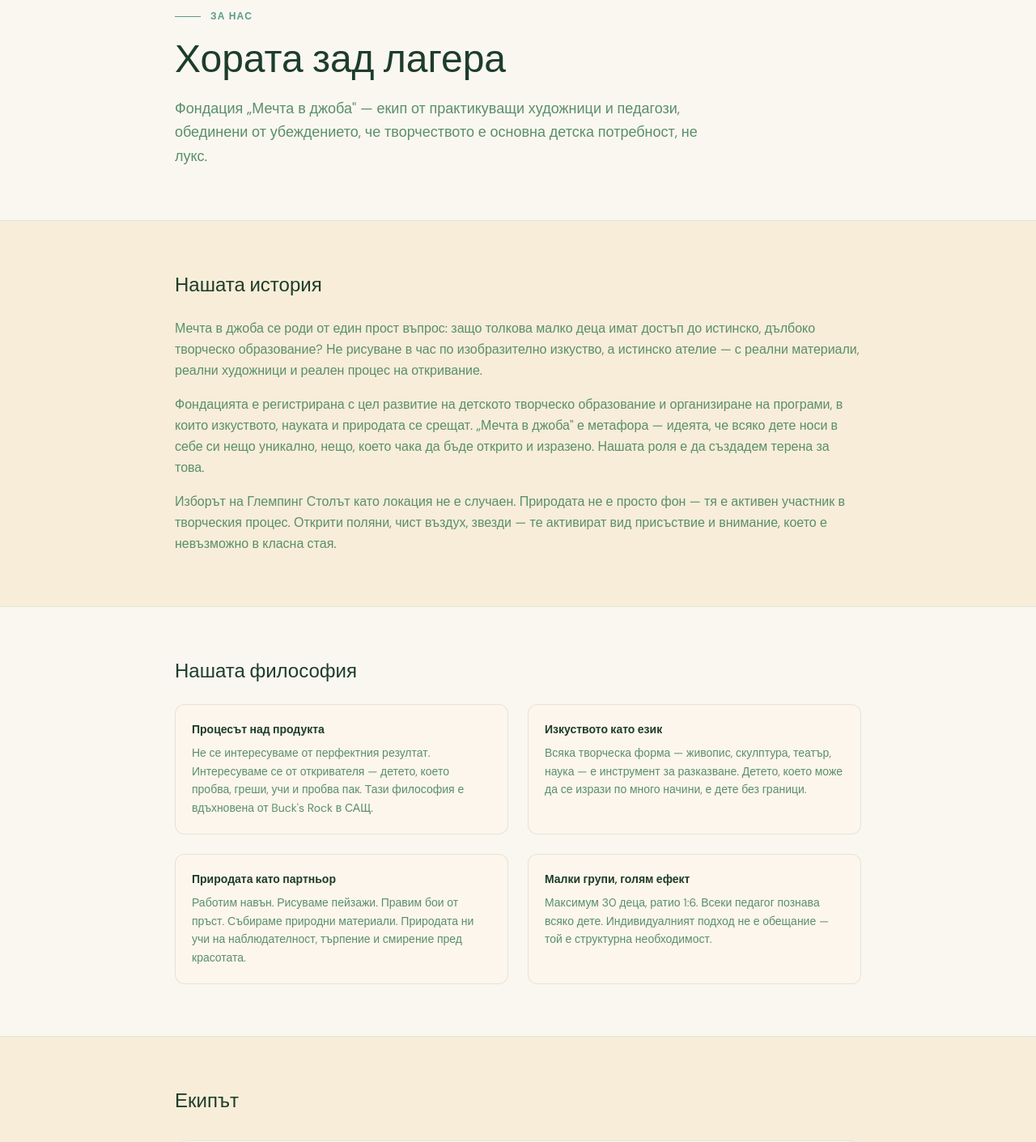
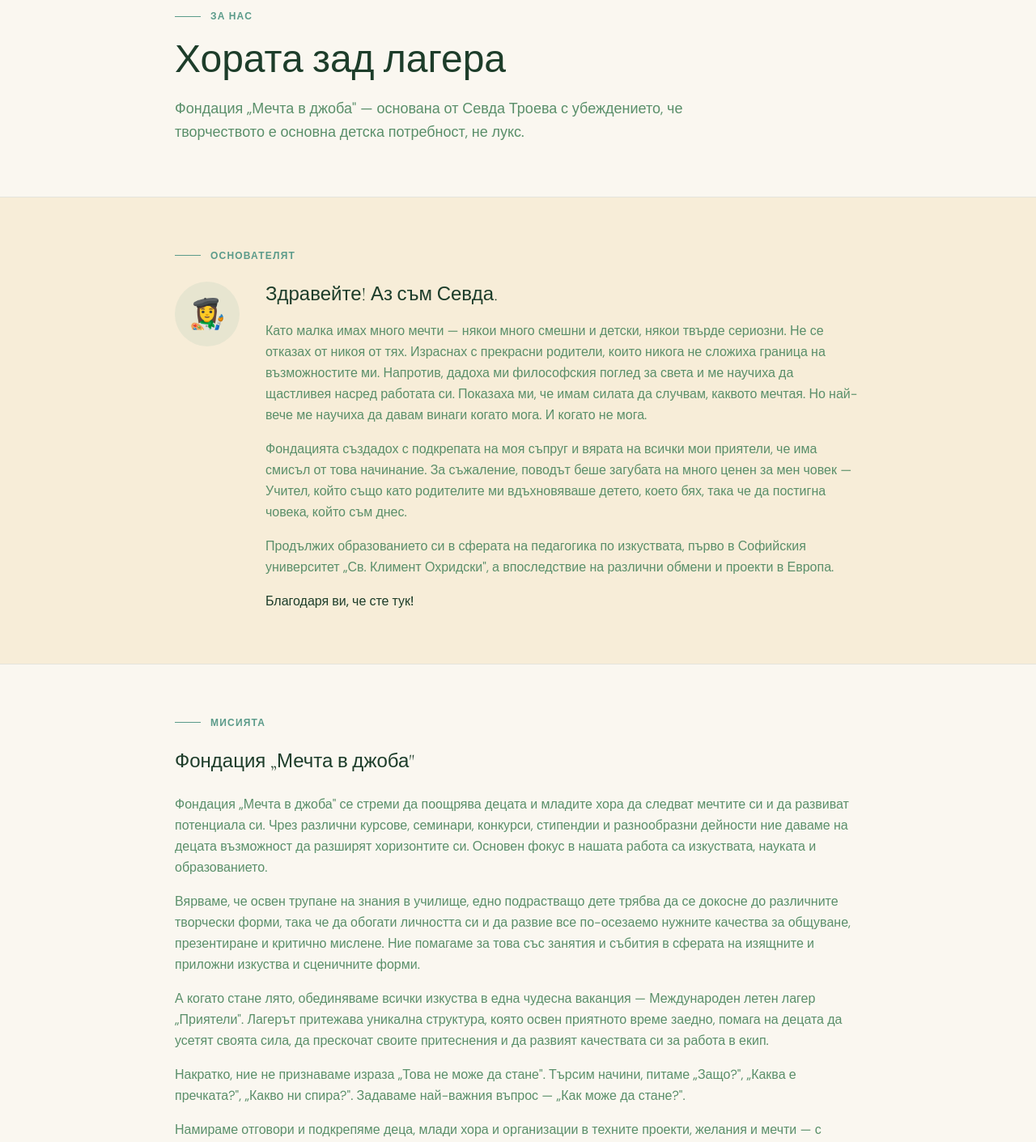
Before and after one commit to Nekov/Camp-kids, a Next.js app: page /about in a window 1280 px wide. Shown: the part 100-1511 px from the top of the page at 81% size. Built offline with nearby package versions, Linux system fonts and the light colour scheme.

Commit message:
Add founder story and foundation mission to About page
Adds Sevda's personal introduction as a dedicated founder section,
and replaces the placeholder story with the real foundation mission
text covering goals, values and the camps program.

Co-Authored-By: Claude Sonnet 4.6 <noreply@anthropic.com>

```diff
--- a/src/app/about/page.tsx
+++ b/src/app/about/page.tsx
@@ -55,32 +55,67 @@ export default function AboutPage() {
               Хората зад лагера
             </h1>
             <p className="text-moss text-lg leading-relaxed max-w-2xl">
-              Фондация „Мечта в джоба" — екип от практикуващи художници и педагози, обединени
-              от убеждението, че творчеството е основна детска потребност, не лукс.
+              Фондация „Мечта в джоба" — основана от Севда Троева с убеждението, че творчеството
+              е основна детска потребност, не лукс.
             </p>
           </div>
         </section>
 
-        {/* Story */}
+        {/* Founder */}
         <section className="py-16 max-w-4xl mx-auto px-4 sm:px-6">
-          <h2 className="text-2xl font-light text-forest mb-6" style={{ fontFamily: "var(--font-serif)" }}>Нашата история</h2>
+          <div className="flex items-center gap-3 mb-6">
+            <div className="w-8 h-px bg-teal" />
+            <span className="text-teal text-xs font-semibold uppercase tracking-widest">Основателят</span>
+          </div>
+          <div className="flex flex-col sm:flex-row gap-8 items-start">
+            <div className="w-20 h-20 rounded-full bg-teal/10 flex items-center justify-center text-4xl shrink-0">
+              👩‍🎨
+            </div>
+            <div className="space-y-4 text-moss text-base leading-relaxed">
+              <h2 className="text-2xl font-light text-forest" style={{ fontFamily: "var(--font-serif)" }}>
+                Здравейте! Аз съм Севда.
+              </h2>
+              <p>
+                Като малка имах много мечти — някои много смешни и детски, някои твърде сериозни. Не се отказах от никоя от тях. Израснах с прекрасни родители, които никога не сложиха граница на възможностите ми. Напротив, дадоха ми философския поглед за света и ме научиха да щастливея насред работата си. Показаха ми, че имам силата да случвам, каквото мечтая. Но най-вече ме научиха да давам винаги когато мога. И когато не мога.
+              </p>
+              <p>
+                Фондацията създадох с подкрепата на моя съпруг и вярата на всички мои приятели, че има смисъл от това начинание. За съжаление, поводът беше загубата на много ценен за мен човек — Учител, който също като родителите ми вдъхновяваше детето, което бях, така че да постигна човека, който съм днес.
+              </p>
+              <p>
+                Продължих образованието си в сферата на педагогика по изкуствата, първо в Софийския университет „Св. Климент Охридски", а впоследствие на различни обмени и проекти в Европа.
+              </p>
+              <p className="text-forest font-medium">Благодаря ви, че сте тук!</p>
+            </div>
+          </div>
+        </section>
+
+        {/* Mission */}
+        <section className="py-16 bg-cream border-y border-forest/10">
+          <div className="max-w-4xl mx-auto px-4 sm:px-6">
+            <div className="flex items-center gap-3 mb-6">
+              <div className="w-8 h-px bg-teal" />
+              <span className="text-teal text-xs font-semibold uppercase tracking-widest">Мисията</span>
+            </div>
+            <h2 className="text-2xl font-light text-forest mb-6" style={{ fontFamily: "var(--font-serif)" }}>
+              Фондация „Мечта в джоба"
+            </h2>
             <div className="space-y-4 text-moss text-base leading-relaxed">
               <p>
-              Мечта в джоба се роди от един прост въпрос: защо толкова малко деца имат достъп до
-              истинско, дълбоко творческо образование? Не рисуване в час по изобразително изкуство,
-              а истинско ателие — с реални материали, реални художници и реален процес на откривание.
+                Фондация „Мечта в джоба" се стреми да поощрява децата и младите хора да следват мечтите си и да развиват потенциала си. Чрез различни курсове, семинари, конкурси, стипендии и разнообразни дейности ние даваме на децата възможност да разширят хоризонтите си. Основен фокус в нашата работа са изкуствата, науката и образованието.
               </p>
               <p>
-              Фондацията е регистрирана с цел развитие на детското творческо образование и организиране
-              на програми, в които изкуството, науката и природата се срещат. „Мечта в джоба" е метафора —
-              идеята, че всяко дете носи в себе си нещо уникално, нещо, което чака да бъде открито и
-              изразено. Нашата роля е да създадем терена за това.
+                Вярваме, че освен трупане на знания в училище, едно подрастващо дете трябва да се докосне до различните творчески форми, така че да обогати личността си и да развие все по-осезаемо нужните качества за общуване, презентиране и критично мислене. Ние помагаме за това със занятия и събития в сферата на изящните и приложни изкуства и сценичните форми.
               </p>
               <p>
-              Изборът на Глемпинг Столът като локация не е случаен. Природата не е просто фон —
-              тя е активен участник в творческия процес. Открити поляни, чист въздух, звезди —
-              те активират вид присъствие и внимание, което е невъзможно в класна стая.
+                А когато стане лято, обединяваме всички изкуства в една чудесна ваканция — Международен летен лагер „Приятели". Лагерът притежава уникална структура, която освен приятното време заедно, помага на децата да усетят своята сила, да прескочат своите притеснения и да развият качествата си за работа в екип.
               </p>
+              <p>
+                Накратко, ние не признаваме израза „Това не може да стане". Търсим начини, питаме „Защо?", „Каква е пречката?", „Какво ни спира?". Задаваме най-важния въпрос — „Как може да стане?".
+              </p>
+              <p>
+                Намираме отговори и подкрепяме деца, млади хора и организации в техните проекти, желания и мечти — с обучение, информация, лични примери, срещи с успешни хора в различните сфери и не на последно място с финансиране. Ние сме приятелят, съветникът и настойникът в преследването на техните мечти.
+              </p>
+            </div>
           </div>
         </section>
 
```
Lines whose indentation alone changed are shown as unchanged.
